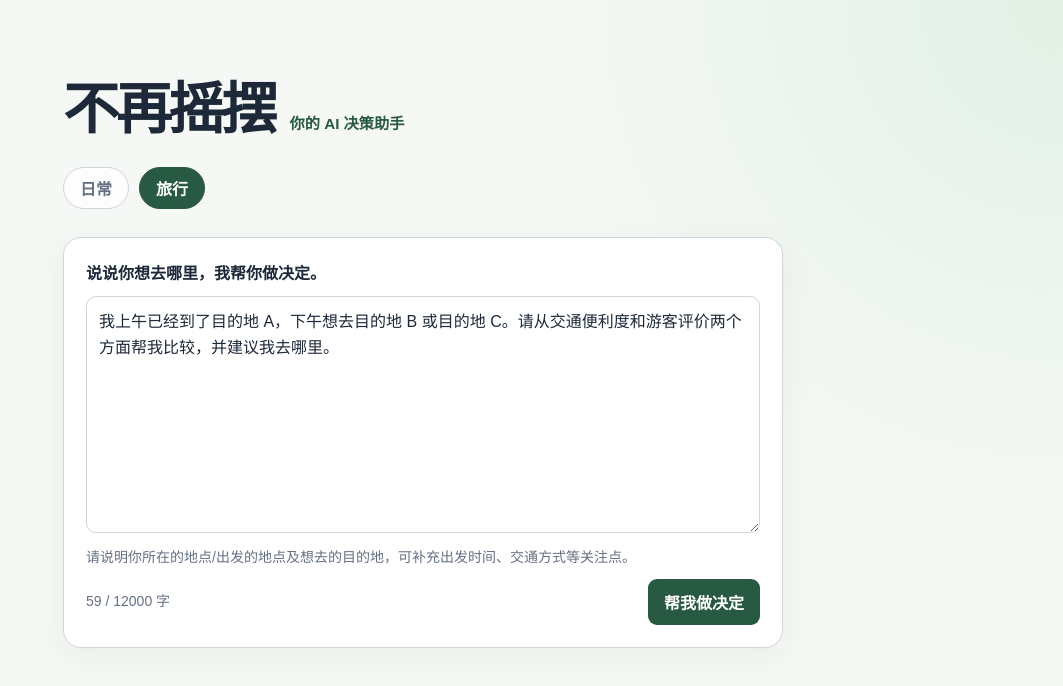
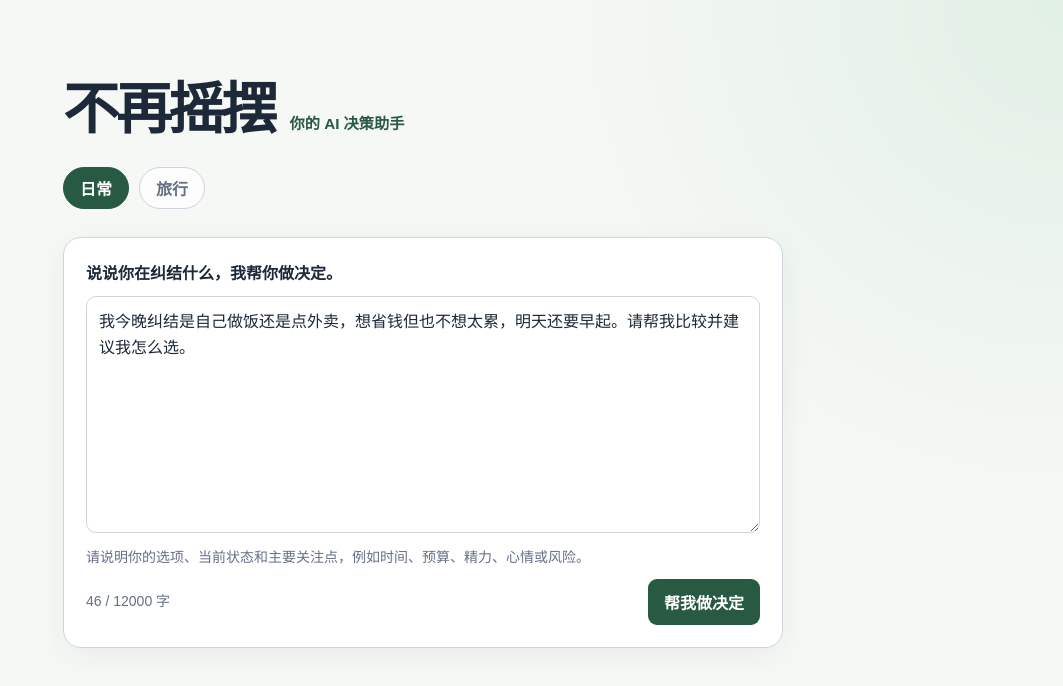
Before and after one commit to guobb-creator/no-waver, a Next.js app: page / in a window 1280 px wide. Shown: the top 686 px of the page, without its empty margins (217-1280 px from the left). Built offline with nearby package versions, Linux system fonts and the light colour scheme.

Commit message:
Default to daily decisions

```diff
--- a/app/page.tsx
+++ b/app/page.tsx
@@ -68,7 +68,7 @@ type DecisionApiResponse = {
 };
 
 export default function Home() {
-  const [activeCategory, setActiveCategory] = useState<DecisionCategory>('travel');
+  const [activeCategory, setActiveCategory] = useState<DecisionCategory>('daily');
   const [categoryStates, setCategoryStates] = useState(createInitialCategoryState);
   const [maxInputChars, setMaxInputChars] = useState(MAX_INPUT_CHARS);
   const activeConfig = categoryConfigs[activeCategory];
```
Also changed, not shown: 1 other file (tests, documents, lock files or other folders).
